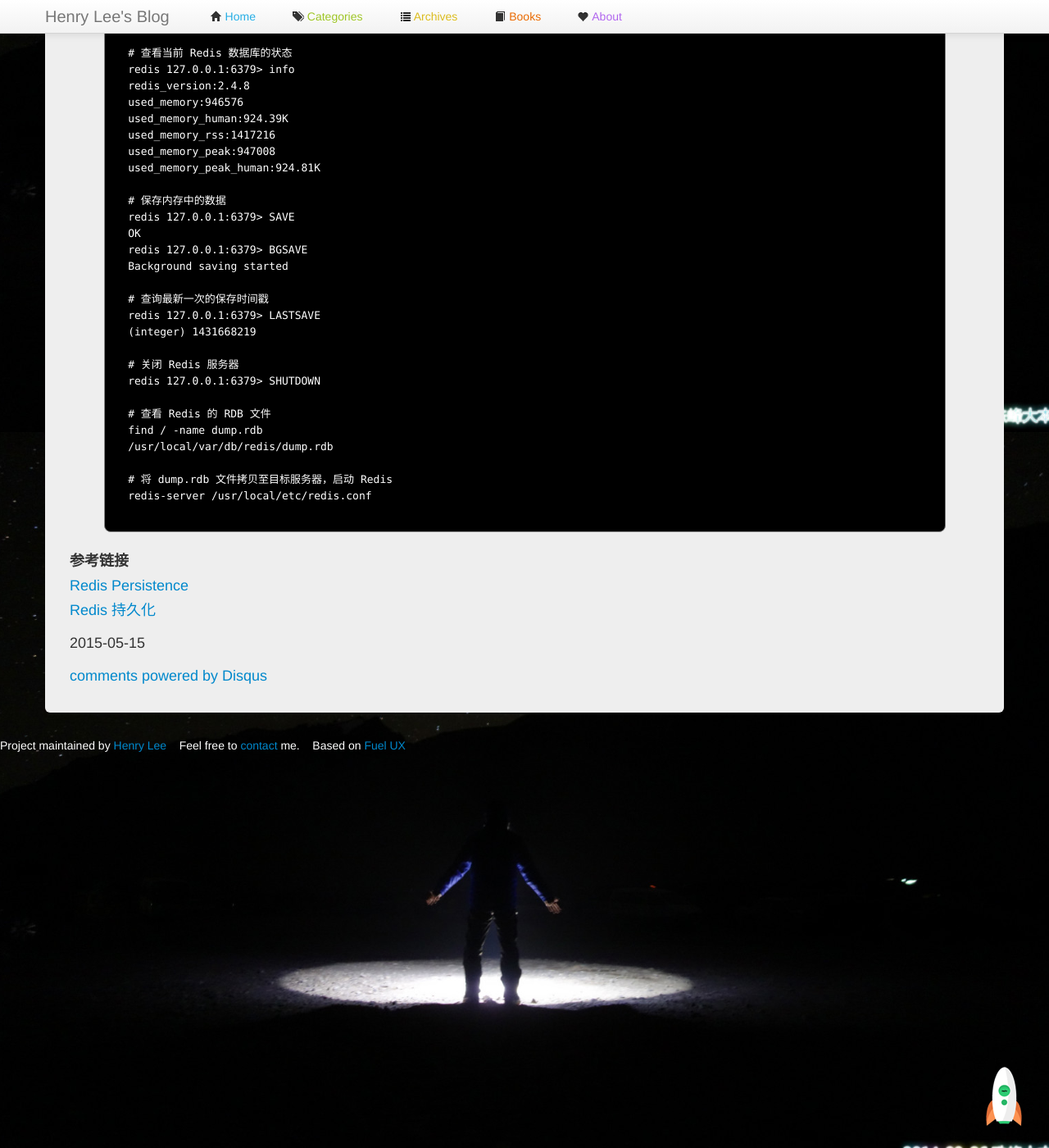
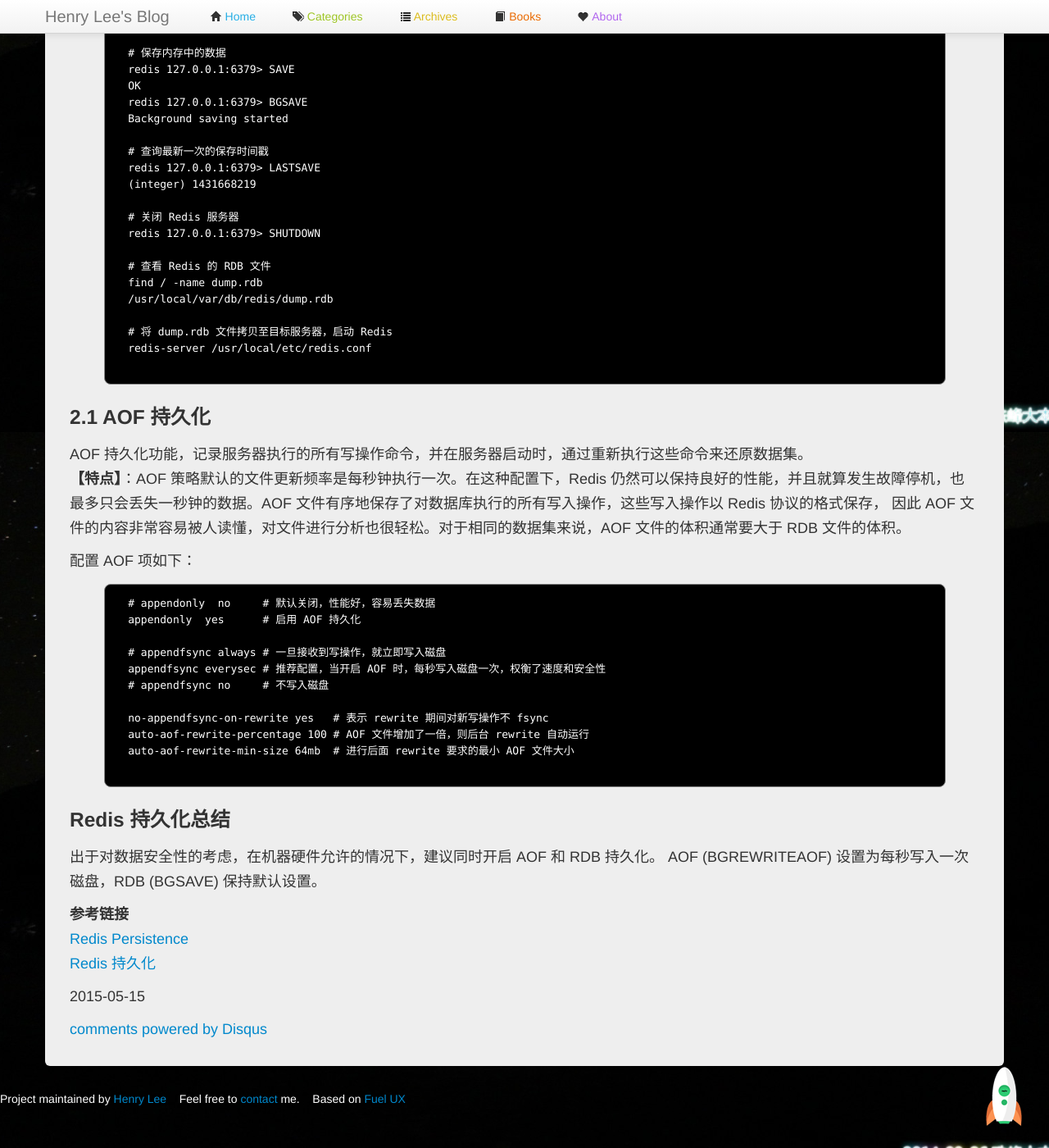
Before and after one commit to manageyp/manageyp.github.com, a Jekyll site: the page built from _posts/2015-05-15-redis-persistence-and-rdb-backup.html, in a window 1280 px wide and 1400 px high, scrolled down 1273 px. Shown: the whole window at 82% size. Built offline with Jekyll 4.4.1, drawn with Linux system fonts in a browser that asks for light colours; comment, search, counter and statistics services are not loaded; some of the changed text lies outside the part shown.

Commit message:
[Change] redis-persistence-and-rdb-backup

```diff
--- a/_posts/2015-05-15-redis-persistence-and-rdb-backup.html
+++ b/_posts/2015-05-15-redis-persistence-and-rdb-backup.html
@@ -17,7 +17,7 @@ record_on: 2015-05-15
 Redis 提供 <b>RDB 和 AOF </b>两种持久化的功能。
 </p>
 
-<h3>RDB 持久化</h3>
+<h3>1.1 RDB 持久化</h3>
 <p>
 RDB 持久化功能，可以在指定的时间间隔内，生成数据集的时间点快照。
 将 Redis 内存数据库状态，保存到磁盘上一个 RDB 文件中，避免数据意外丢失。RDB 文件是一个经过压缩的二进制文件，通过该文件可以还原生成 RDB 文件时的数据库状态。</br>
@@ -25,14 +25,7 @@ RDB 持久化功能，可以在指定的时间间隔内，生成数据集的时
 <b>【特点】</b>：RDB 文件保存了 Redis 在某个时间点上的数据集。用于保存和还原 Redis 服务器数据库状态。RDB 在恢复大数据集时的速度比 AOF 的恢复速度要快。
 </p>
 
-<h3>AOF 持久化</h3>
-<p>
-AOF 持久化功能，记录服务器执行的所有写操作命令，并在服务器启动时，通过重新执行这些命令来还原数据集。</br>
-<b>【特点】</b>：AOF 策略默认的文件更新频率是每秒钟执行一次。在这种配置下，Redis 仍然可以保持良好的性能，并且就算发生故障停机，也最多只会丢失一秒钟的数据。AOF 文件有序地保存了对数据库执行的所有写入操作，这些写入操作以 Redis 协议的格式保存，
-因此 AOF 文件的内容非常容易被人读懂，对文件进行分析也很轻松。对于相同的数据集来说，AOF 文件的体积通常要大于 RDB 文件的体积。
-</p>
-
-<h3>RDB 文件的创建</h3>
+<h3>1.2 RDB 文件的创建</h3>
 <p>
 Redis 有两个命令，可以用于生成 RDB 文件：<b>SAVE 和 BGSAVE</b>。</br>
 
@@ -57,7 +50,7 @@ Redis 有两个命令，可以用于生成 RDB 文件：<b>SAVE 和 BGSAVE</b>
   </pre>
 </p>
 
-<h3>利用 RDB 持久化迁移 Redis 数据</h3>
+<h3>1.3 利用 RDB 持久化迁移 Redis 数据</h3>
 <p>
   使用 BGSAVE 保存 Redis 数据库状态，将保存的 RDB 文件，拷贝至相关服务器上的 Redis 数据备份目录下。</br>
   启动 Redis 服务时，检测到 RDB 文件的存在，将会被自动载入。从而实现了 Redis 数据的迁移。
@@ -95,6 +88,36 @@ Redis 有两个命令，可以用于生成 RDB 文件：<b>SAVE 和 BGSAVE</b>
   </pre>
 </p>
 
+<h3>2.1 AOF 持久化</h3>
+<p>
+AOF 持久化功能，记录服务器执行的所有写操作命令，并在服务器启动时，通过重新执行这些命令来还原数据集。</br>
+<b>【特点】</b>：AOF 策略默认的文件更新频率是每秒钟执行一次。在这种配置下，Redis 仍然可以保持良好的性能，并且就算发生故障停机，也最多只会丢失一秒钟的数据。AOF 文件有序地保存了对数据库执行的所有写入操作，这些写入操作以 Redis 协议的格式保存，
+因此 AOF 文件的内容非常容易被人读懂，对文件进行分析也很轻松。对于相同的数据集来说，AOF 文件的体积通常要大于 RDB 文件的体积。
+</p>
+
+<p>
+  配置 AOF 项如下：
+  <pre class="prettyprint lang-html">
+  # appendonly  no     # 默认关闭，性能好，容易丢失数据
+  appendonly  yes      # 启用 AOF 持久化
+
+  # appendfsync always # 一旦接收到写操作，就立即写入磁盘
+  appendfsync everysec # 推荐配置，当开启 AOF 时，每秒写入磁盘一次，权衡了速度和安全性
+  # appendfsync no     # 不写入磁盘
+
+  no-appendfsync-on-rewrite yes   # 表示 rewrite 期间对新写操作不 fsync
+  auto-aof-rewrite-percentage 100 # AOF 文件增加了一倍，则后台 rewrite 自动运行
+  auto-aof-rewrite-min-size 64mb  # 进行后面 rewrite 要求的最小 AOF 文件大小
+  </pre>
+</p>
+
+
+<h3>Redis 持久化总结</h3>
+<p>
+出于对数据安全性的考虑，在机器硬件允许的情况下，建议同时开启 AOF 和 RDB 持久化。
+AOF (BGREWRITEAOF) 设置为每秒写入一次磁盘，RDB (BGSAVE) 保持默认设置。
+</p>
+
 <p>
   <b>参考链接</b><br />
   <a href="http://redis.io/topics/persistence" target="_blank">Redis Persistence</a><br />
```
